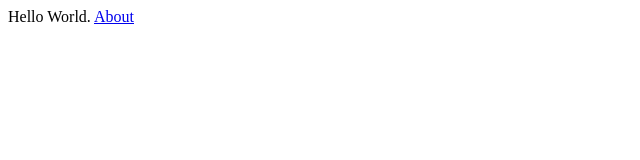
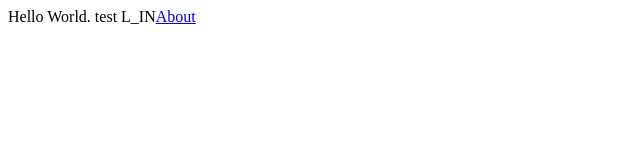
Before and after one commit to ItsTarik/poc-og-vc, a Next.js app: page / in a window 1280 px wide. Shown: the top 160 px of the page, without its empty margins (0-640 px from the left). Built offline with nearby package versions, Linux system fonts and the light colour scheme.

Commit message:
🔧 FIX: In test

```diff
--- a/pages/index.js
+++ b/pages/index.js
@@ -10,7 +10,7 @@ const SocialHead = ({ title, description, previewImage }) => {
       <title>{title}</title>
 
       {/* Open Graph */}
-      <meta property="og:url" content={"currentURL"} key="ogurl" />
+      <meta property="og:url" content={window.location.href} key="ogurl" />
       <meta property="og:image" content={previewImage} key="ogimage" />
       <meta property="og:site_name" content={"siteName"} key="ogsitename" />
       <meta property="og:title" content={title} key="ogtitle" />
@@ -33,7 +33,7 @@ export default function IndexPage() {
         previewImage="https://asset.mediahub.bnpparibas/is/image/bnpparibas/2022%20_%20BCEF%20Entreprises%20_%20Article_Mobilit%C3%A9s%20alternatives_1049x500"
       />
       <div>
-        Hello World.{" "}
+        Hello World.{" "} test L_IN
         <Link href="/about">
           <a>About</a>
         </Link>
```
